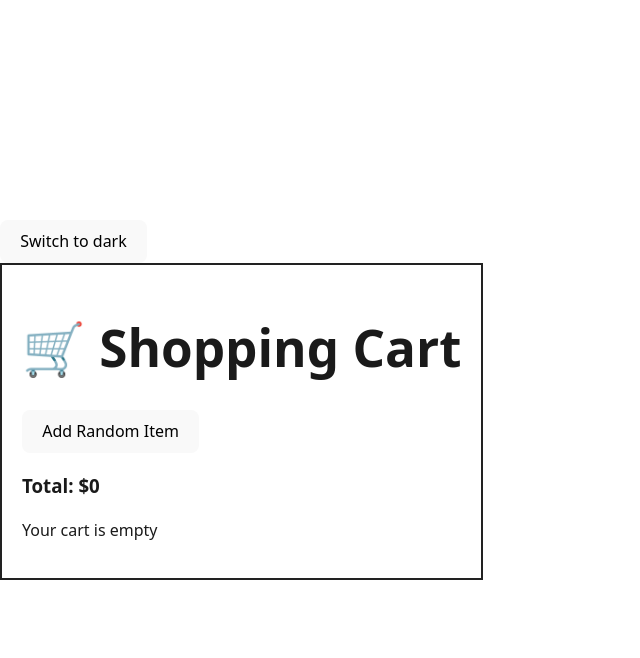
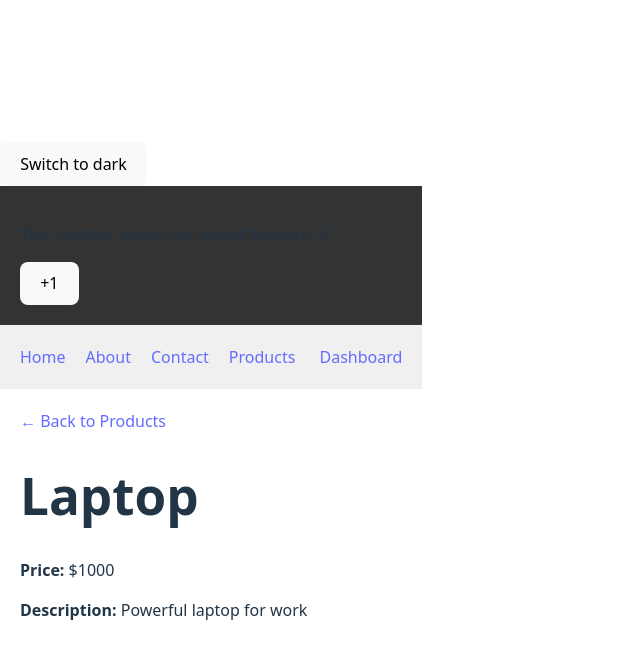
Before and after one commit to nanpipe/aprendizaje-js, a React (Vite) app in the folder my-react-app/: page /products/1 in a window 1280 px wide. Shown: the top 658 px of the page, without its empty margins (0-640 px from the left). Built offline with nearby package versions, Linux system fonts and the light colour scheme.

Commit message:
feat: Day 20-22 - React Router (static routes, navigation, protected routes with auth)

```diff
--- a/my-react-app/package.json
+++ b/my-react-app/package.json
@@ -11,7 +11,8 @@
   },
   "dependencies": {
     "react": "^19.2.0",
-    "react-dom": "^19.2.0"
+    "react-dom": "^19.2.0",
+    "react-router-dom": "^7.13.0"
   },
   "devDependencies": {
     "@eslint/js": "^9.39.1",
--- a/my-react-app/src/App.jsx
+++ b/my-react-app/src/App.jsx
@@ -1,46 +1,29 @@
-/* import { useState } from "react";
-import LoginForm from "./components/LoginForm";
-import ProtectedContent from "./components/ProtectedContent";
-import Week3_exam from "./Week3_exam";
-import Counter from "./Counter";
-import Greeting from "./Greeting";
-import Header from "./components/Header";
-import UserGreeting from "./components/UserGreeting";
-
+import { Outlet, Link } from 'react-router-dom';
+import Header from './components/Header';
+import { useState } from 'react';
 
 
 function App() {
-    function handleGreet() {
-        setCountGreeting(countGreeting + 1);
-    }
-
-    const [count, setCount] = useState(0);
-    const [countGreeting, setCountGreeting] = useState(0);
-    const [name, setName] = useState('');
-    return (
-        <>
-            <Header />
-            <LoginForm />
-            <ProtectedContent />
-            <UserGreeting/>
-            <Week3_exam />
-            <Counter count={count} setCount={setCount} label="First counter" />
-            <Greeting name={name} times={countGreeting} setTimes={handleGreet} />
-        </>
-    )
-}
-
-export default App; */
-
-
-import Header from './components/Header';
-import ShoppingCart from './components/ShoppingCart';
-
-function App() {
+  const [count, setCount] = useState(0);
   return (
     <>
       <Header />
-      <ShoppingCart />
+
+      <div style={{ padding: '20px', background: '#333' }}>
+        <p>This counter proves no reload happens: {count}</p>
+        <button onClick={() => setCount(count + 1)}>+1</button>
+      </div>
+
+      <nav style={{ padding: '20px', background: '#f0f0f0' }}>
+        <Link to="/" style={{ marginRight: '20px' }}>Home</Link>
+        <Link to="/about" style={{ marginRight: '20px' }}>About</Link>
+        <Link to="/contact" style={{ marginRight: '20px' }}>Contact</Link>
+        <Link to="/products" style={{ marginRight: '20px' }}>Products </Link>  {/* ← Add this */}
+        <Link to="/dashboard"  >Dashboard</Link>  {/* Add this */}
+      </nav>
+
+      {/* This is where child routes render */}
+      <Outlet />
     </>
   );
 }
--- /dev/null
+++ b/my-react-app/src/components/ProtectedRoute.jsx
@@ -0,0 +1,14 @@
+import { Navigate } from 'react-router-dom';
+import { useAuth } from '../contexts/AuthContext';
+
+function ProtectedRoute({ children }) {
+    const { user } = useAuth();
+
+    if (!user) {
+        return <Navigate to="/" />;
+    }
+
+    return children;
+}
+
+export default ProtectedRoute;
--- a/my-react-app/src/main.jsx
+++ b/my-react-app/src/main.jsx
@@ -1,14 +1,43 @@
+import React from 'react';
+import ReactDOM from 'react-dom/client';
+import { BrowserRouter, Routes, Route } from 'react-router-dom';
+import { ThemeProvider } from './contexts/ThemeContext';
+import { AuthProvider } from './contexts/AuthContext';
+import App from './App';
+import Home from './pages/Home';
+import About from './pages/About';
+import Contact from './pages/Contact';
+import './index.css';
+import ProductDetail from './pages/ProductDetail';
+import Products from './pages/Products';
+import ProtectedRoute from './components/ProtectedRoute';
+import Dashboard from './pages/Dashboard';
 
-import { createRoot } from 'react-dom/client'
-import './index.css'
-import App from './App.jsx'
-import { ThemeProvider } from './contexts/ThemeContext';
-import { AuthProvider } from './contexts/AuthContext.jsx';
+ReactDOM.createRoot(document.getElementById('root')).render(
+  <React.StrictMode>
+    <AuthProvider>
+      <ThemeProvider>
+        <BrowserRouter>
+          <Routes>
+            <Route path="/" element={<App />}>
+              <Route index element={<Home />} />
+              <Route path="about" element={<About />} />
+              <Route path="contact" element={<Contact />} />
+              <Route path="products" element={<Products />} />
+              <Route path="products/:id" element={<ProductDetail />} />  {/* ← Dynamic route */}
+              <Route
+                path="dashboard"
+                element={
+                  <ProtectedRoute>
+                    <Dashboard />
+                  </ProtectedRoute>
+                }
+              />
+            </Route>
+          </Routes>
 
-createRoot(document.getElementById('root')).render(
-  <AuthProvider>
-    <ThemeProvider>
-      <App />
-    </ThemeProvider>
-  </AuthProvider>
-)
+        </BrowserRouter>
+      </ThemeProvider>
+    </AuthProvider>
+  </React.StrictMode>
+);
--- /dev/null
+++ b/my-react-app/src/pages/About.jsx
@@ -0,0 +1,10 @@
+function About() {
+  return (
+    <div>
+      <h1>ℹ️ About Page</h1>
+      <p>This is the about page.</p>
+    </div>
+  );
+}
+
+export default About;
--- /dev/null
+++ b/my-react-app/src/pages/Contact.jsx
@@ -0,0 +1,10 @@
+function Contact() {
+  return (
+    <div>
+      <h1>📧 Contact Page</h1>
+      <p>Get in touch with us!</p>
+    </div>
+  );
+}
+
+export default Contact;
--- /dev/null
+++ b/my-react-app/src/pages/Dashboard.jsx
@@ -0,0 +1,21 @@
+import { useAuth } from "../contexts/AuthContext";
+
+
+function Dashboard() {
+    const { user } = useAuth();
+
+    return (
+        <>
+            <h2>Dashboard</h2>
+            <p>Welcome {user.username}</p>
+
+            <ul>
+                <li>Tasks completed: 12</li>
+                <li>Projects: 3</li>
+                <li>Logged in at: {user.loggedInAt}</li>
+            </ul>
+        </>
+    )
+}
+
+export default Dashboard;
--- /dev/null
+++ b/my-react-app/src/pages/Home.jsx
@@ -0,0 +1,13 @@
+import LoginForm from "../components/LoginForm";
+
+function Home() {
+  return (
+    <div>
+      <h1>🏠 Home Page</h1>
+      <p>Welcome to the home page!</p>
+      <LoginForm/>
+    </div>
+  );
+}
+
+export default Home;
--- /dev/null
+++ b/my-react-app/src/pages/ProductDetail.jsx
@@ -0,0 +1,30 @@
+import { useParams, Link } from 'react-router-dom';
+
+function ProductDetail() {
+  // useParams() gets the dynamic part of the URL
+  const { id } = useParams();
+
+  // In a real app, you'd fetch this from an API
+  const products = [
+    { id: 1, name: 'Laptop', price: 1000, description: 'Powerful laptop for work' },
+    { id: 2, name: 'Mouse', price: 25, description: 'Ergonomic wireless mouse' },
+    { id: 3, name: 'Keyboard', price: 75, description: 'Mechanical keyboard' },
+  ];
+
+  const product = products.find(p => p.id === Number(id));
+
+  if (!product) {
+    return <div>Product not found!</div>;
+  }
+
+  return (
+    <div style={{ padding: '20px' }}>
+      <Link to="/products">← Back to Products</Link>
+      <h1>{product.name}</h1>
+      <p><strong>Price:</strong> ${product.price}</p>
+      <p><strong>Description:</strong> {product.description}</p>
+    </div>
+  );
+}
+
+export default ProductDetail;
--- /dev/null
+++ b/my-react-app/src/pages/Products.jsx
@@ -0,0 +1,26 @@
+import { Link } from 'react-router-dom';
+
+function Products() {
+  const products = [
+    { id: 1, name: 'Laptop', price: 1000 },
+    { id: 2, name: 'Mouse', price: 25 },
+    { id: 3, name: 'Keyboard', price: 75 },
+  ];
+
+  return (
+    <div style={{ padding: '20px' }}>
+      <h1>📦 Products</h1>
+      <ul>
+        {products.map(product => (
+          <li key={product.id}>
+            <Link to={`/products/${product.id}`}>
+              {product.name} - ${product.price}
+            </Link>
+          </li>
+        ))}
+      </ul>
+    </div>
+  );
+}
+
+export default Products;
```
Also changed, not shown: 1 other file (tests, documents, lock files or other folders).
